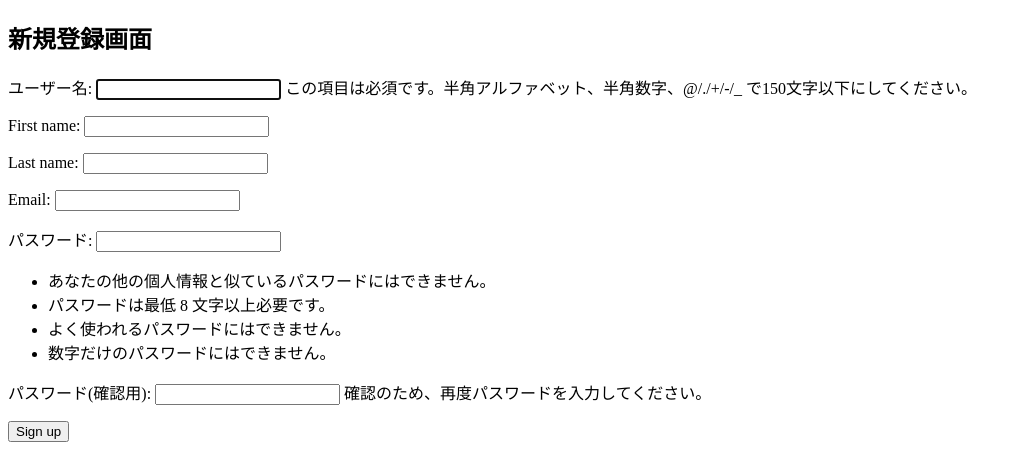
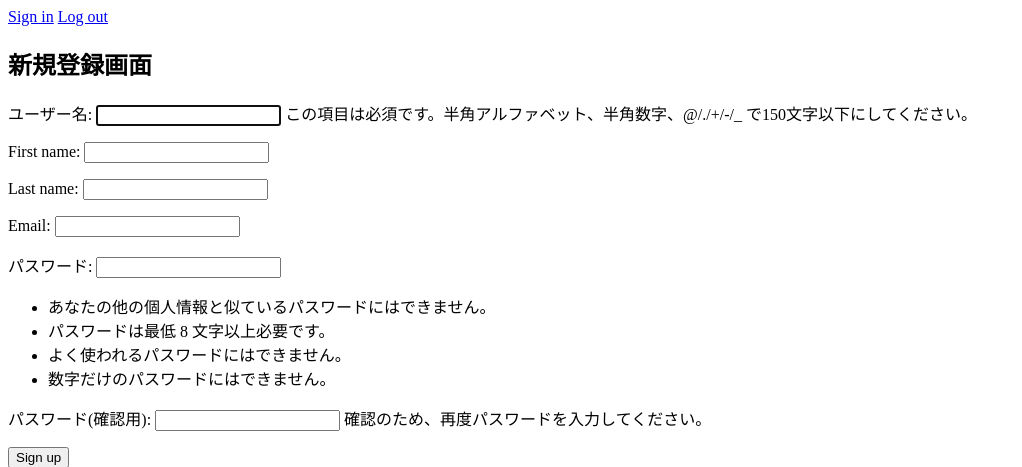
Before and after one commit to sotaheavymetal21/Visitify, a Django app: page /signup/ in a window 1280 px wide. Shown: the top 467 px of the page, without its empty margins (0-1022 px from the left). Run offline with Django 4.2, Linux system fonts and the light colour scheme.

```diff
--- a/accounts/templates/signup.html
+++ b/accounts/templates/signup.html
@@ -1,6 +1,8 @@
 {% extends 'base.html' %}
 
 {% block content %}
+  <a href="{% url 'login' %}">Sign in</a>
+  <a href="{% url 'logout' %}">Log out</a>
   <h2>新規登録画面</h2>
   <form method="post">
     {% csrf_token %}
```
Also changed, not shown: accounts/models.py (+13 -1 lines).
